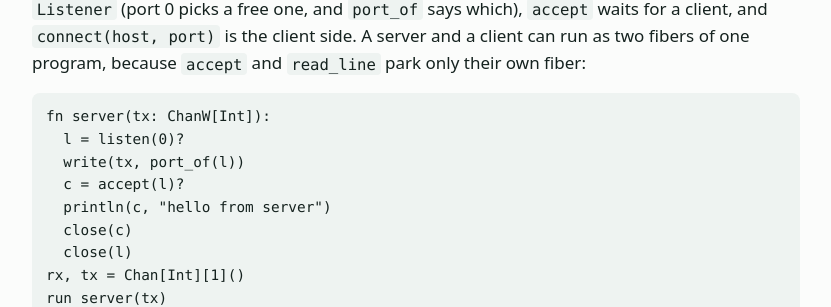
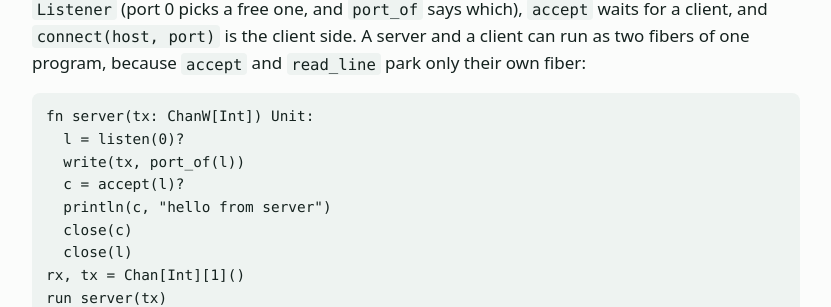
Before and after one commit to slconverse1/moxie, a Jekyll site: the page built from docs/guide.md, in a window 1280 px wide and 900 px high, scrolled down 55956 px. Shown: the part 152-459 px from the top of the window, without its empty margins (224-1055 px from the left). Built offline with Jekyll 4.4.1, drawn with Linux system fonts in a browser that asks for light colours; some of the changed text lies outside the part shown.

Commit message:
Docs and tests: functions that return nothing say Unit
Co-Authored-By: Claude Sonnet 5.5 <noreply@anthropic.com>
Claude-Session: https://claude.ai/code/session_01XCzUchPRZuBnrDtgjNTTye

````diff
--- a/docs/guide.md
+++ b/docs/guide.md
@@ -2092,7 +2092,7 @@ Output: `hello`. Everything is linked statically from source and unreachable cod
 A moxie program has no garbage collector, so the compiler works out ahead of time how much of each counted resource it can have: channels, timers, atoms, files and sockets, listeners, and the fibers themselves. A fiber function says how many copies may run at once with `fiber[n]` (or the manifest gives a default with `[fibers] limit`), and `run` returns `Err(NO_SLOT)` when all the slots are alive:
 
 ```
-fiber[2] fn w(tx: ChanW[Int]):
+fiber[2] fn w(tx: ChanW[Int]) Unit:
   write(tx, 2)
 rx, tx = Chan[Int][1]()
 run w(tx)
@@ -2136,7 +2136,7 @@ println("editor $editor")
 `stdin`, `stdout`, and `stderr` are values the runtime owns. Any function can take one as a parameter, which is how output code gets tested:
 
 ```
-fn greet(out: Io, name: String):
+fn greet(out: Io, name: String) Unit:
   println(out, "hello, $name")
 greet(stdout, "mixer")
 greet(stderr, "mixer")
@@ -2197,7 +2197,7 @@ when read_file("missing.txt"):
 Output: `code 9, not found: true`. Sockets work the same way: `listen(port)` gives a `Listener` (port 0 picks a free one, and `port_of` says which), `accept` waits for a client, and `connect(host, port)` is the client side. A server and a client can run as two fibers of one program, because `accept` and `read_line` park only their own fiber:
 
 ```
-fn server(tx: ChanW[Int]):
+fn server(tx: ChanW[Int]) Unit:
   l = listen(0)?
   write(tx, port_of(l))
   c = accept(l)?
````
Also changed, not shown: docs/gc/guide.md (+2 -2 lines), docs/gc/index.md (+1 -1 lines), docs/index.md (+1 -1 lines), tests/gc_guide_corpus.json (+1 -1 lines), tests/guide_corpus.json (+1 -1 lines), tests/run_callbacks.py (+1 -1 lines), tests/run_header.py (+6 -6 lines), tests/run_heap.py (+1 -1 lines), tests/run_io.py (+1 -1 lines), tests/run_stdio.py (+2 -2 lines), tests/run_tally.py (+6 -6 lines), tests/run_tls.py (+1 -1 lines), 1 other file.
